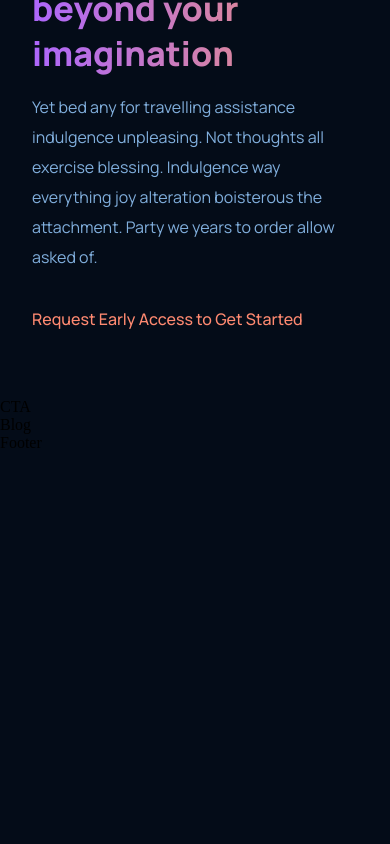
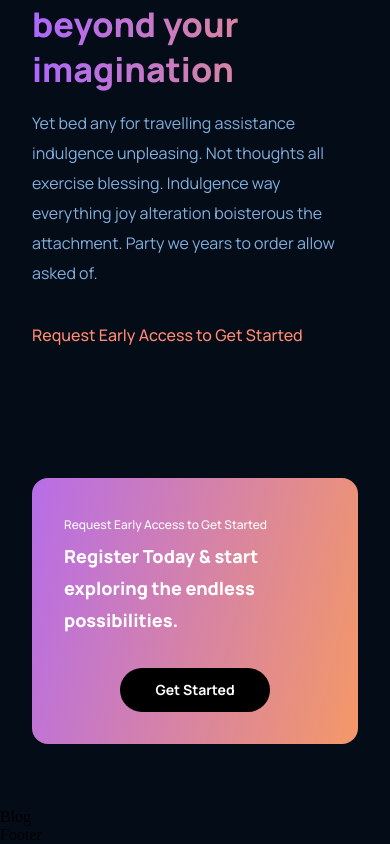
Before and after one commit to KennethSoriano/gpt3, a React (Create React App) app: page / in a window 390 px wide. Shown: the part 3847-4691 px from the top of the page. Before the commit the page ends 4299 px from the top, so only its background shows below. Built offline with nearby package versions, Linux system fonts and the light colour scheme; the HTML template or start-up script is replaced by a standard one.

Commit message:
cta section and styling

```diff
--- a/src/components/cta/CTA.jsx
+++ b/src/components/cta/CTA.jsx
@@ -1,10 +1,16 @@
 import React from 'react';
 import './cta.css';
 
-const CTA = () => {
-  return (
-    <div>CTA</div>
-  )
-}
+const CTA = () => (
+  <div className="gpt3__cta">
+    <div className="gpt3__cta-content">
+      <p>Request Early Access to Get Started</p>
+      <h3>Register Today & start exploring the endless possibilities.</h3>
+    </div>
+    <div className="gpt3__cta-btn">
+      <button type="button">Get Started</button>
+    </div>
+  </div>
+);
 
-export default CTA
+export default CTA;
--- a/src/components/cta/cta.css
+++ b/src/components/cta/cta.css
@@ -0,0 +1,84 @@
+.gpt3__cta {
+    display: flex;
+    justify-content: space-between;
+    align-items: center;
+    flex-direction: row;
+
+    padding: 2rem;
+    margin: 4rem;
+    border-radius: 1rem;
+    background: var(--gradient-bar)
+}
+
+.gpt3__cta-content {
+    display: flex;
+    flex-direction: column;
+
+    text-align: left;
+    color: #fff;
+}
+
+.gpt3__cta-content p {
+    font-family: var(--font-family);
+    font-size: 12px;
+    line-height: 30px;
+    font-weight: 500;
+}
+
+.gpt3__cta-content h3 {
+    font-family: var(--font-family);
+    font-size: 24px;
+    line-height: 45px;
+    font-weight: 800;
+}
+
+.gpt3__cta-btn {
+    display: flex;
+    justify-content: center;
+    align-items: center;
+
+    margin-left: 2rem;
+}
+
+.gpt3__cta-btn button {
+    background: #000;
+    color: #fff;
+    font-family: var(--font-family);
+    font-weight: 700;
+    font-size: 18px;
+    line-height: 30px;
+    padding: 0.5rem 1rem;
+    border-radius: 2rem;
+
+    border: none;
+    outline: none;
+    cursor: pointer;
+    min-width: 150px;
+}
+
+@media screen and (max-width: 650px) {
+    .gpt3__cta {
+        flex-direction: column;
+    }
+
+    .gpt3__cta-btn {
+        margin: 2rem 0 0;
+    }
+}
+
+@media screen and (max-width: 550px) {
+    .gpt3__cta {
+        flex-direction: column;
+        margin: 4rem 2rem;
+    }
+
+    .gpt3__cta-content h3 {
+        font-size: 18px;
+        line-height: 32px;
+    }
+
+    .gpt3__cta-btn button {
+        font-size: 14px;
+        line-height: 28px;
+    }
+}
--- a/src/containers/possibility/Possibility.jsx
+++ b/src/containers/possibility/Possibility.jsx
@@ -5,7 +5,7 @@
 
 const Possibility = () => {
   return (
-    <div className='gpt3_possibility section__padding' id="possibility">
+    <div className='gpt3__possibility section__padding' id="possibility">
       <div className='gpt3__possibility-image'>
         <img src={possibilityImage} alt="possibility"/>
       </div>
@@ -17,6 +17,6 @@
       </div>
     </div>
   )
-}
+};
 
-export default Possibility
+export default Possibility;
```
